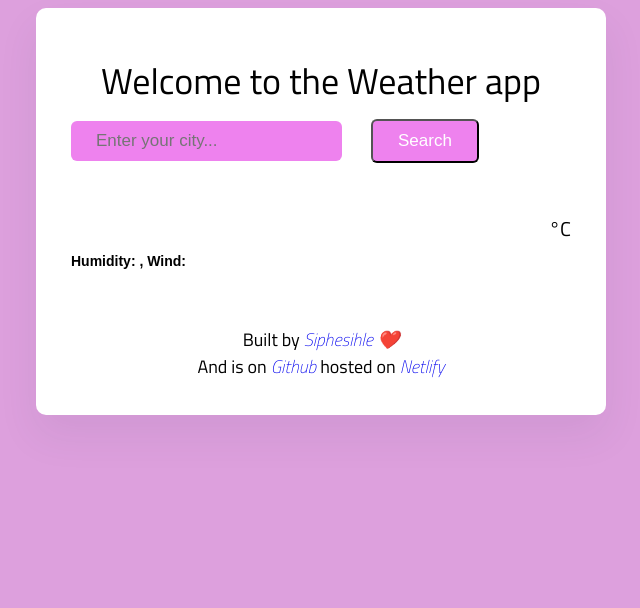
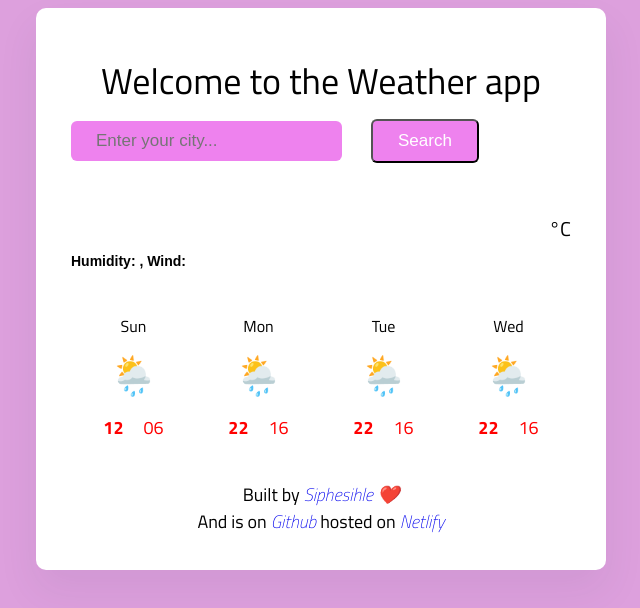
Before and after one commit to Annie24-ux/Weather-App, a website built with Parcel: page src/index.html in a window 1280 px wide. Shown: the whole page, without its empty margins (319-959 px from the left). Built offline with nearby package versions, Linux system fonts and the light colour scheme; no server answers.

Commit message:
More forecast days

```diff
--- a/src/index.html
+++ b/src/index.html
@@ -45,8 +45,93 @@
           <span id="temperature"></span>
           <span id="metric">°C</span>
         </div>
+      </div>
 
-      </div>
+      <div class="weather-forecast">
+
+        <div class="day-one">
+          <div class="weather-day">Sun</div>
+          <div class="daily-icon">🌦️</div>
+          <div class="weather-values">
+            <div class="weather-temp"><strong>12</strong></div>
+            <div class="weather-temp">06</div>
+          </div>
+
+        </div>
+
+        <div class="day-two">
+
+          <div class="weather-day">Mon</div>
+          <div class="daily-icon">🌦️</div>
+          <div class="weather-values">
+            <div class="weather-temp"><strong>22</strong></div>
+            <div class="weather-temp">16</div>
+          </div>
+
+        </div>
+
+        <div class="day-three">
+
+          <div class="weather-day">Tue</div>
+          <div class="daily-icon">🌦️</div>
+          <div class="weather-values">
+            <div class="weather-temp"><strong>22</strong></div>
+            <div class="weather-temp">16</div>
+          </div>
+
+        </div>
+
+        <div class="day-four">
+
+          <div class="weather-day">Wed</div>
+          <div class="daily-icon">🌦️</div>
+          <div class="weather-values">
+            <div class="weather-temp"><strong>22</strong></div>
+            <div class="weather-temp">16</div>
+          </div>
+
+        </div>
+
+
+
+
+
+
+
+
+    </div>
+
+
+
+
+          <!-- <div class="days">
+          <div class="weather-day">Mon</div>
+          <div class="daily-icon">🌦️</div>
+          <div class="weather-values">
+            <div class="first-temp"><strong>30</strong></div>
+            <div class="second-temp">14</div>
+          </div>
+
+          <div class="days">
+          <div class="weather-day">Tue</div>
+          <div class="daily-icon">🌦️</div>
+          <div class="weather-values">
+            <div class="first-temp"><strong>20</strong></div>
+            <div class="second-temp">14</div>
+          </div>
+
+          <div class="weather-day">Wed</div>
+          <div class="daily-icon">🌦️</div>
+          <div class="weather-values">
+            <div class="first-temp"><strong>20</strong></div>
+            <div class="second-temp">14</div>
+          </div>
+
+        </div> -->
+
+
+
+
     </main>
 
     <footer>
--- a/src/styles.css
+++ b/src/styles.css
@@ -117,6 +117,7 @@ p{
     font-weight: 100;
   }
 
+
   #weather-div{
     font-size: 20px;
     display: flex;
@@ -128,3 +129,40 @@ p{
   main{
     padding: 40px 0px;
   }
+
+/* For the rest of the daily updates */
+
+.weather-forecast {
+  display: flex;
+  justify-content: space-around;
+  margin-top: 30px;
+}
+
+
+
+.weather-day {
+  text-align: center;
+  font-size: 16px;
+  line-height: 20px;
+  margin-bottom: 10px;
+  justify-content: center;
+}
+
+
+.daily-icon {
+  font-size: 38px;
+  text-align: center;
+  justify-content: center;
+
+}
+.weather-values{
+  display: flex;
+  color:red;
+  margin-top: 10px;
+  text-align: center;
+  justify-content: center;
+}
+
+.weather-temp {
+  padding: 0 10px;
+}
```
